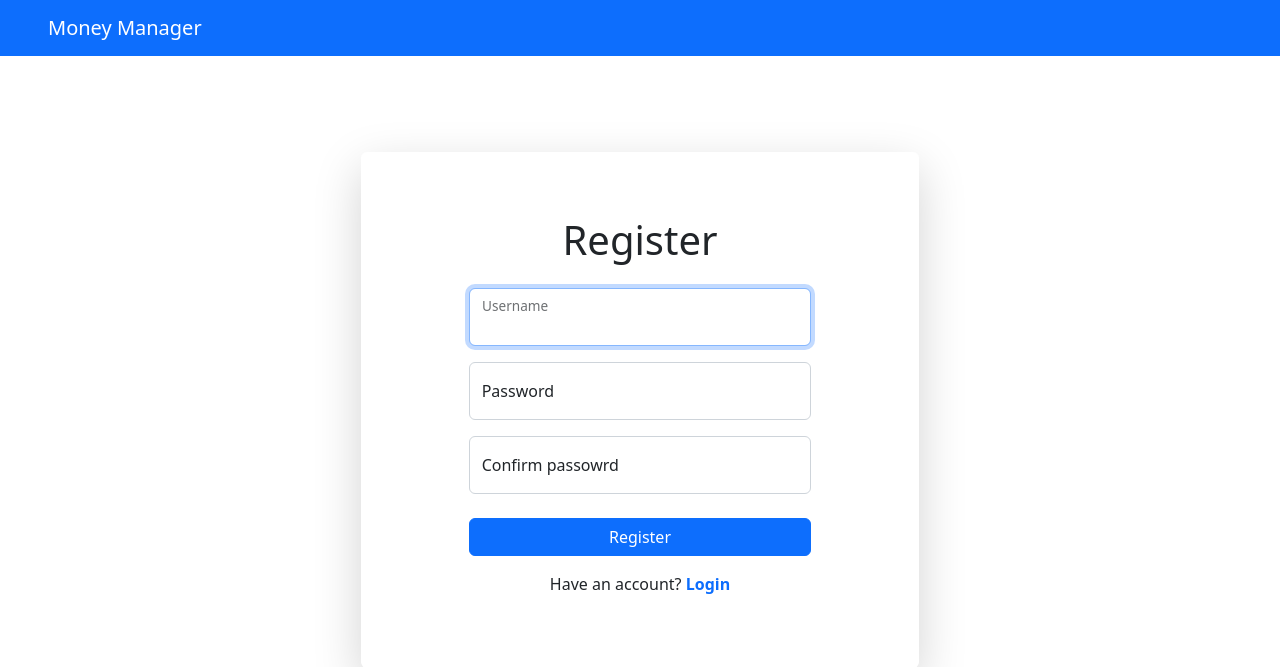
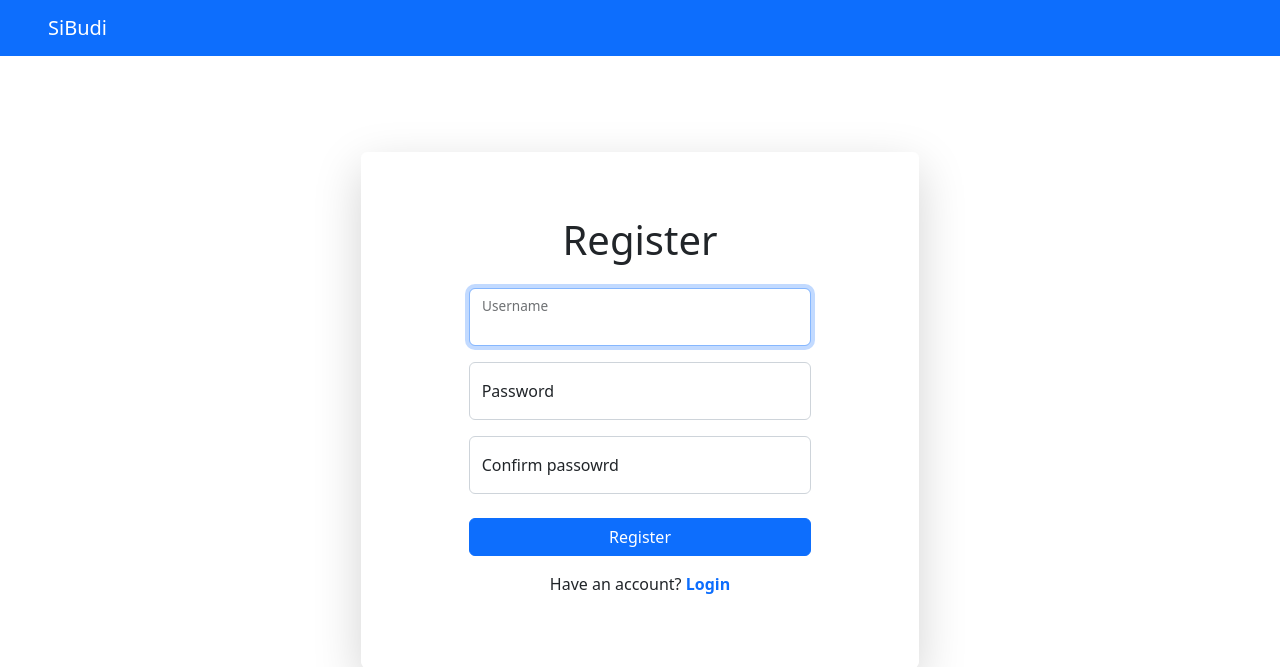
Before and after one commit to irfanalmsyah/SiBudi, a Django app: template backend/templates/register.html in a window 1280 px wide. Shown: the top 667 px of the page. Run offline with Django 3.2, Linux system fonts and the light colour scheme; the template is opened without the code that fills it, so the values that code supplies are empty; some libraries are stand-ins or nearby versions.

Commit message:
minor changes

```diff
--- a/backend/templates/includes/navbar.html
+++ b/backend/templates/includes/navbar.html
@@ -1,6 +1,6 @@
 <nav class="navbar navbar-dark navbar-expand-lg bg-primary">
     <div class="container-fluid px-5">
-      <a class="navbar-brand" href="/">Money Manager</a>
+      <a class="navbar-brand" href="/">SiBudi</a>
       <button class="navbar-toggler" type="button" data-bs-toggle="collapse" data-bs-target="#navbarSupportedContent" aria-controls="navbarSupportedContent" aria-expanded="false" aria-label="Toggle navigation">
         <span class="navbar-toggler-icon"></span>
       </button>
--- a/backend/templates/includes/navbarlog.html
+++ b/backend/templates/includes/navbarlog.html
@@ -1,16 +1,16 @@
 <nav class="navbar navbar-dark navbar-expand-lg bg-primary">
     <div class="container-fluid px-5">
-      <a class="navbar-brand" href="#">Money Manager</a>
+      <a class="navbar-brand" href="#">SiBudi</a>
       <button class="navbar-toggler" type="button" data-bs-toggle="collapse" data-bs-target="#navbarSupportedContent" aria-controls="navbarSupportedContent" aria-expanded="false" aria-label="Toggle navigation">
         <span class="navbar-toggler-icon"></span>
       </button>
       <div class="collapse navbar-collapse" id="navbarSupportedContent">
         <ul class="navbar-nav ms-auto mb-2 mb-lg-0">
             {% if page == "login" %}
-                <a class="btn btn-outline-light" href="/login/">Login</a>
+                <a class="btn btn-outline-light m-3" href="/login/">Login</a>
             {% endif %}
             {% if page == "register" %}
-                <a class="btn btn-outline-light" href="/register/">Register</a>
+                <a class="btn btn-outline-light m-3" href="/register/">Register</a>
             {% endif %}
           </ul>
       </div>
--- a/backend/templates/login.html
+++ b/backend/templates/login.html
@@ -4,7 +4,7 @@
 {% block content %}
   {% include "includes/navbarlog.html" with page="register" %}
   <div class="container-md my-3 ">
-    <div class="container ">
+    <div class="container">
         <div class="row align-items-center my-5">
             <div class="col">
                 something goes Here
```
